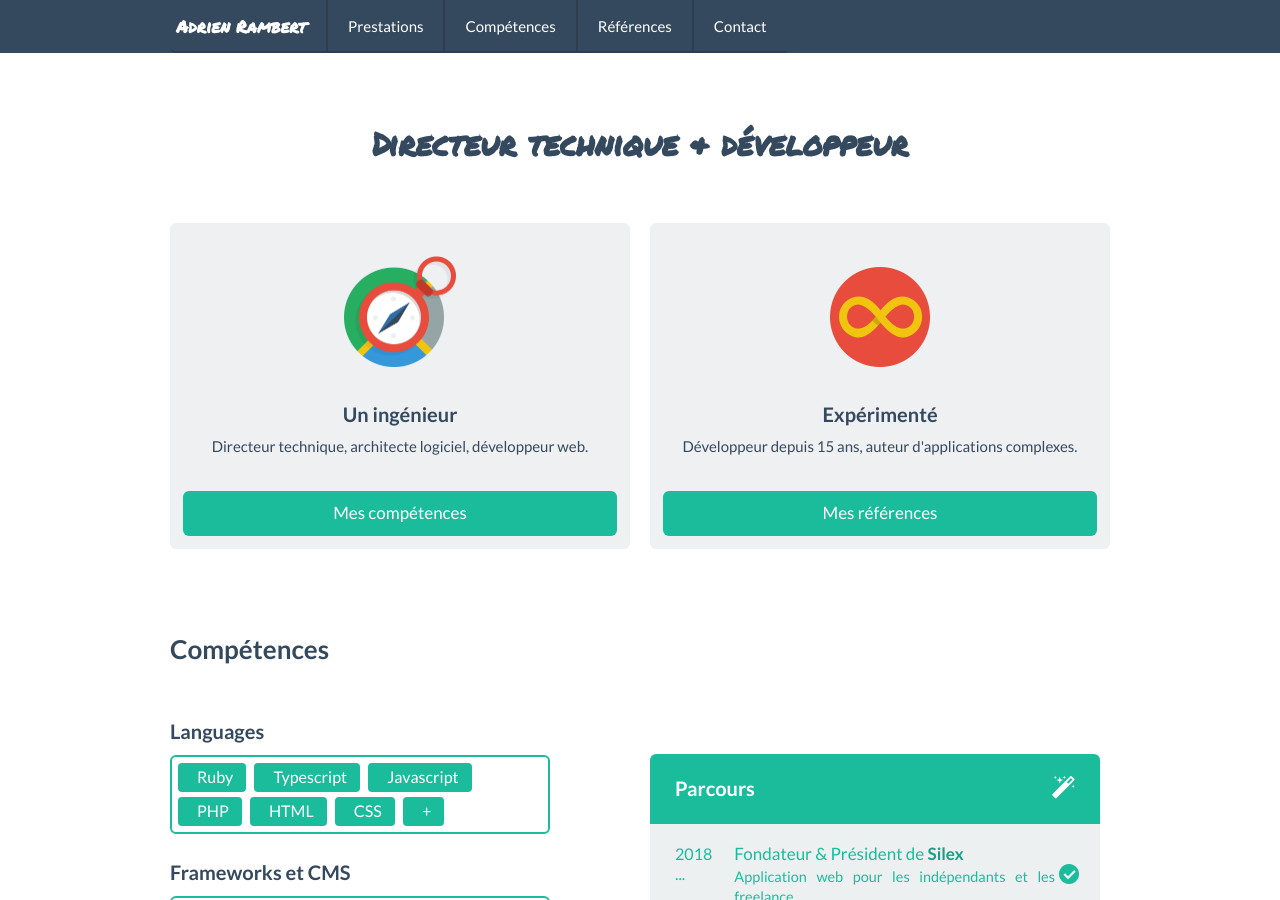
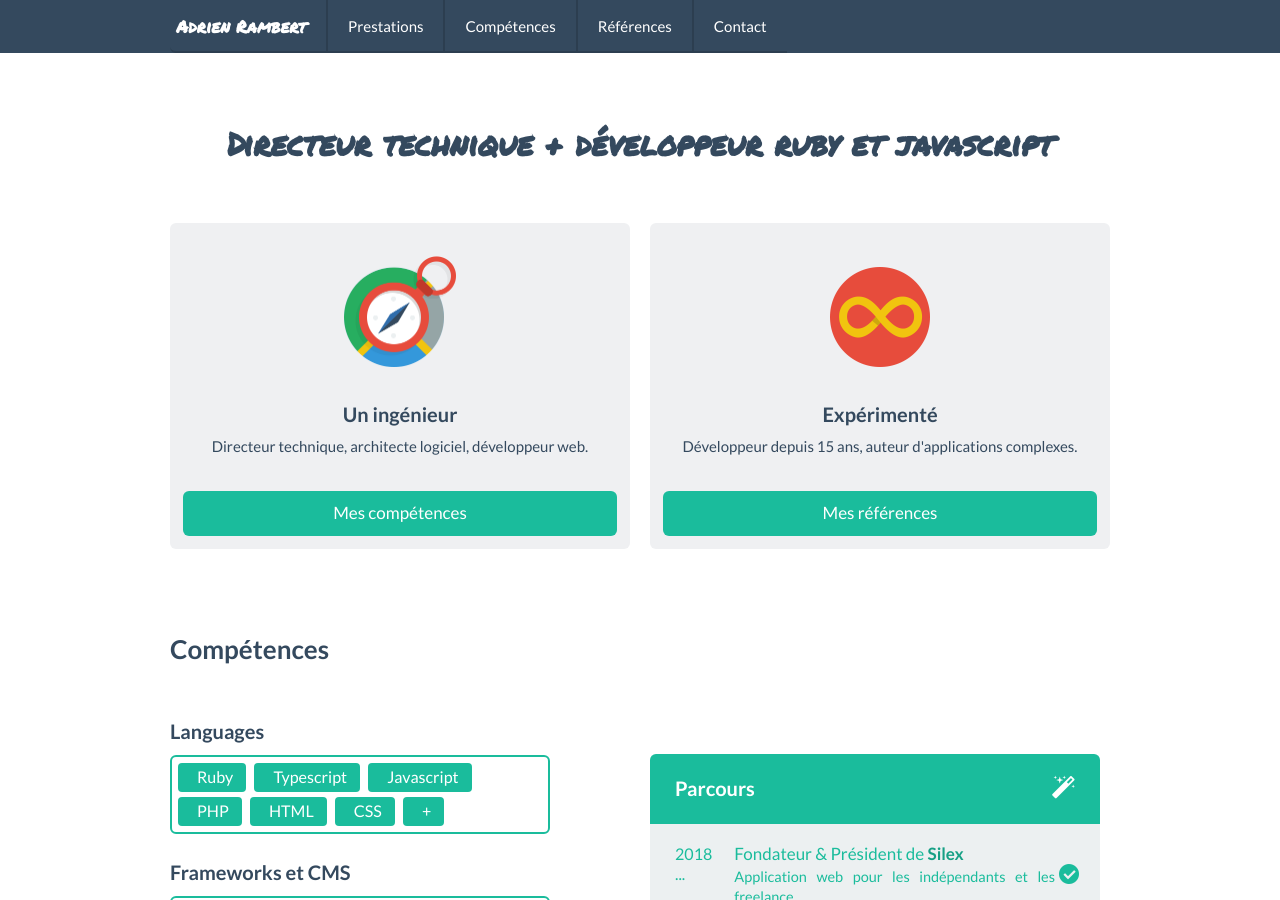
Before and after one commit to arambert/arambert.github.io, a Jekyll site: the page built from index.html, in a window 1280 px wide and 900 px high. Built offline with Jekyll 4.4.1, drawn with Linux system fonts in a browser that asks for light colours.

Commit message:
Update index.html

```diff
--- a/index.html
+++ b/index.html
@@ -1,7 +1,7 @@
 ---
 layout: default
-title: Adrien Rambert - directeur technique - développeur ruby et javascript - ruby on rails - angular.js
-h1: Directeur technique & développeur
+title: Adrien Rambert - directeur technique - développeur ruby et javascript - ruby on rails - vue.js
+h1: Directeur technique + développeur ruby et javascript
 class: home
 ---
 
```
